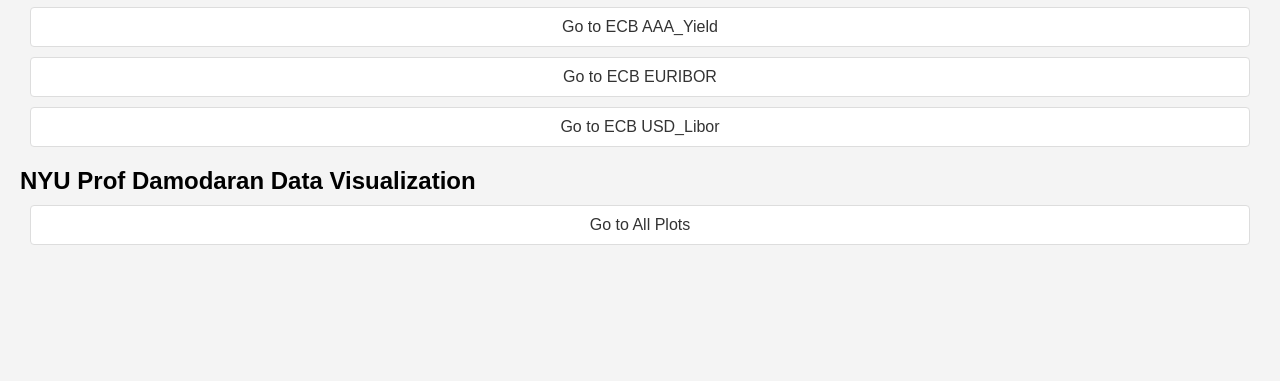
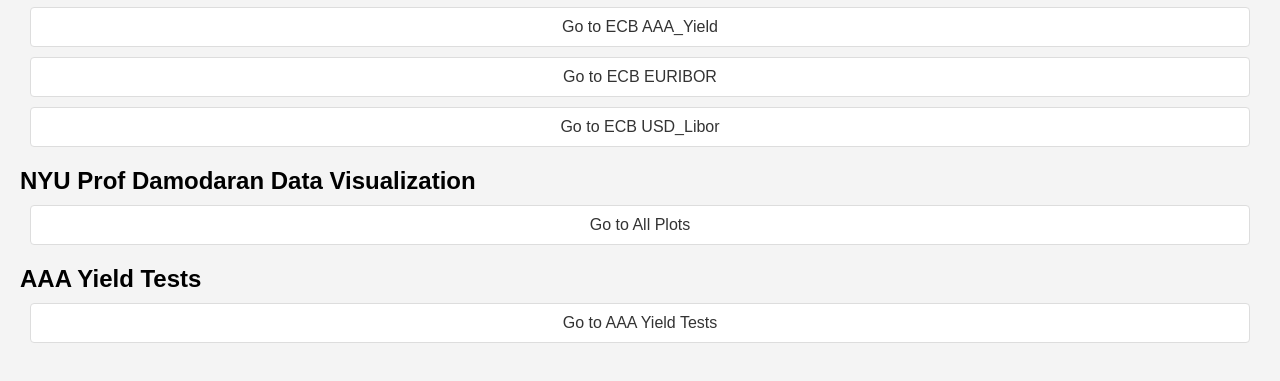
Before and after one commit to StevenFromUnimiMIEDSE/All_In_One_Website, a plain HTML site: page index.html in a window 1280 px wide. Shown: the part 131-512 px from the top of the page. Drawn offline with Linux system fonts and the light colour scheme.

Commit message:
Update index.html

```diff
--- a/index.html
+++ b/index.html
@@ -54,5 +54,12 @@
   </div>
 </div>
 
+<div class="section">
+  <h2>AAA Yield Tests</h2>
+  <div class="repo-link">
+    <a href="https://stevenfromunimimiedse.github.io/Financial_Market_Data/AAA_Yield_Tests/index.html" target="_blank">Go to AAA Yield Tests</a>
+  </div>
+</div>
+
 </body>
 </html>
```
